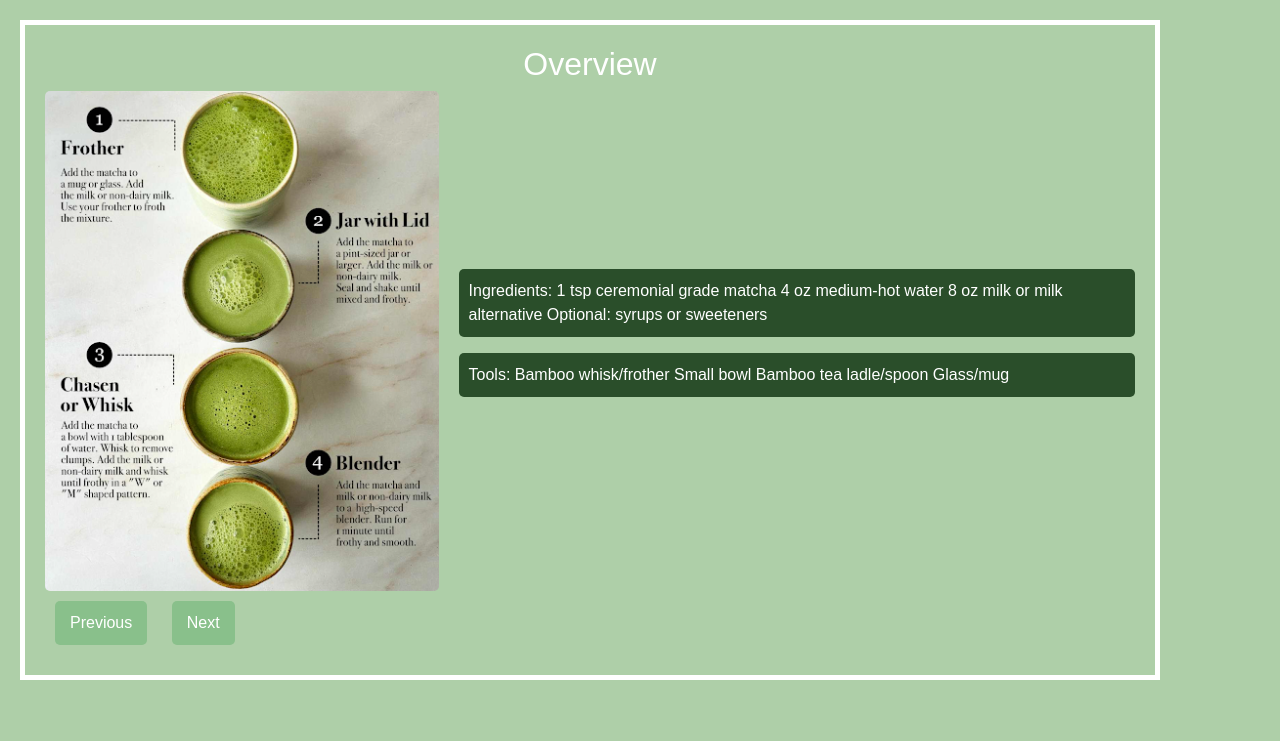
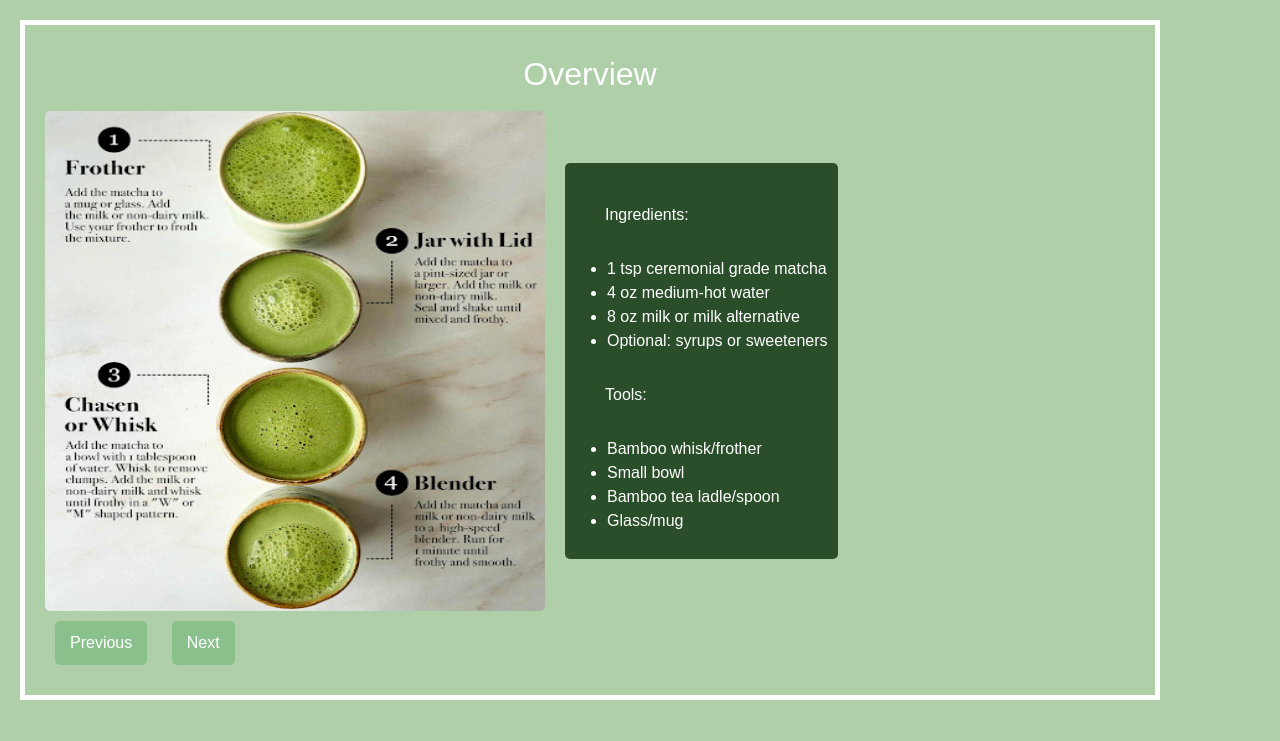
Before and after one commit to UI-Design-2024/matcha-latte, a Flask app: page /learn in a window 1280 px wide. Shown: the part 59-800 px from the top of the page. Run offline with Flask 3, Linux system fonts and the light colour scheme; some libraries are stand-ins or nearby versions.

Commit message:
updated quiz and learning styling

```diff
--- a/static/main.css
+++ b/static/main.css
@@ -73,12 +73,27 @@
     color: var(--text-color);
     text-align: center;
     border-radius: 5px;
+    padding: 10px;
+}
+.learn_img.matcha_green_tea {
+    display: flex;
+    justify-content: center;
+    align-items: center;
 }
 
 .learn_text {
     background-color: var(--accent-color);
     color: var(--text-color);
     padding: 10px;
+    border-radius: 5px;
+    margin: 20px;
+}
+
+.ingredient_info {
+    background-color: var(--accent-color);
+    color: var(--text-color);
+    padding: 10px;
+    margin: 20px;
     border-radius: 5px;
 }
 
@@ -134,6 +149,9 @@
 	text-align: center;
 	margin-top: 100px;
 }
+em {
+    font-weight: bold;
+}
 .btn, .start-button, button {
     background-color: var(--secondary-bg-color);
     color: var(--text-color);
--- a/templates/learn.html
+++ b/templates/learn.html
@@ -14,20 +14,24 @@
 			<h2>Overview</h2>
 			<div class="learn_img">
 				<img src="{{ url_for('static', filename='ingredient.png') }}" alt="ingredients and tools">
-				<div class="step_info">
-					<p class = "learn_text">
+				<div class="ingredient_info">
+					<p class="learn_text">
 						Ingredients:
-							1 tsp ceremonial grade matcha
-							4 oz medium-hot water
-							8 oz milk or milk alternative
-							Optional: syrups or sweeteners
+						<ul>
+							<li>1 tsp ceremonial grade matcha</li>
+							<li>4 oz medium-hot water</li>
+							<li>8 oz milk or milk alternative</li>
+							<li>Optional: syrups or sweeteners</li>
+						</ul>
 					</p>
-					<p class = "learn_text">
+					<p class="learn_text">
 						Tools:
-							Bamboo whisk/frother
-							Small bowl
-							Bamboo tea ladle/spoon
-							Glass/mug
+						<ul>
+							<li>Bamboo whisk/frother</li>
+							<li>Small bowl</li>
+							<li>Bamboo tea ladle/spoon</li>
+							<li>Glass/mug</li>
+						</ul>
 					</p>
 				</div>
 			</div>
@@ -111,20 +115,24 @@
 		<div id="step7" class="step">
 			<h2>Difference Between Matcha and Green Tea</h2>
 			<div class="learn_img matcha_green_tea">
+				<div class="learn_text">
 					<div class="bullet-points">
 						<h2>Matcha</h2>
 						<ul>
-						<li>Matcha</li>
-						<li>Green Tea</li>
+							<li><em>Shade-grown</em> in the three weeks <br> before it is harvested</li>
+							<li>Vibrant <em>green color</em></li>
 						</ul>
 					</div>
+				</div>
 				<img src="{{ url_for('static', filename='matcha_green_tea.png') }}" alt="matcha_green_tea">
+				<div class="learn_text">
 					<div class="bullet-points">
 						<h2>Green Tea</h2>
 						<ul>
-						<li>Rich flavor</li>
-						<li>Light flavor</li>
+							<li>Cultivated <em>under the sun</em></li>
+							<li><em>Dull green</em> with a brownish tone</li>
 						</ul>
+					</div>
 				</div>
 			</div>
 		</div>
--- a/templates/quiz.html
+++ b/templates/quiz.html
@@ -11,7 +11,7 @@
 <body>
     {% extends "layout.html" %}
     {% block content %}
-        <div class="question">
+        <div class="question question_text">
             <h1>Question {{ quiz_id }}</h1>
             <p class='quizq'>{{ quiz['question'] }}</p>
             {% if 'image' in quiz %}
```
Also changed, not shown: static/styles.css (+7 -1 lines). Lines whose indentation alone changed are shown as unchanged.
